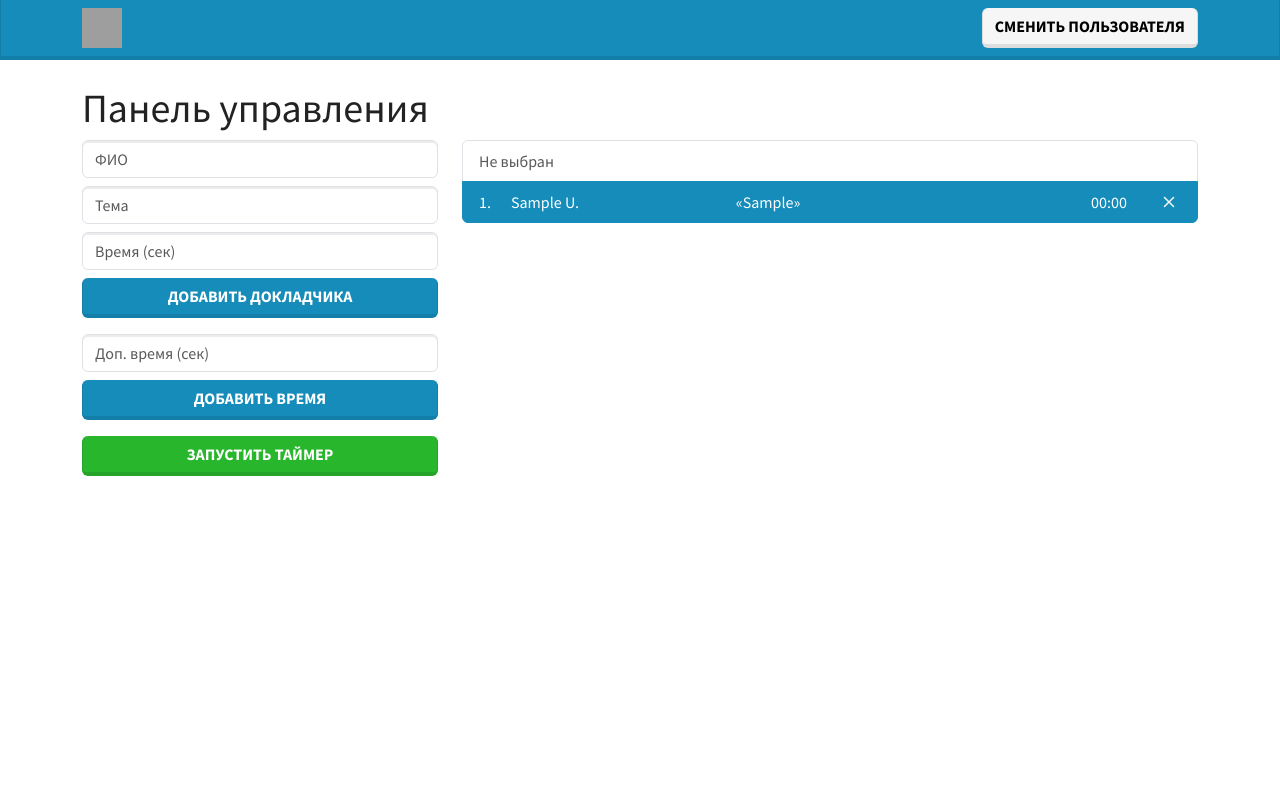
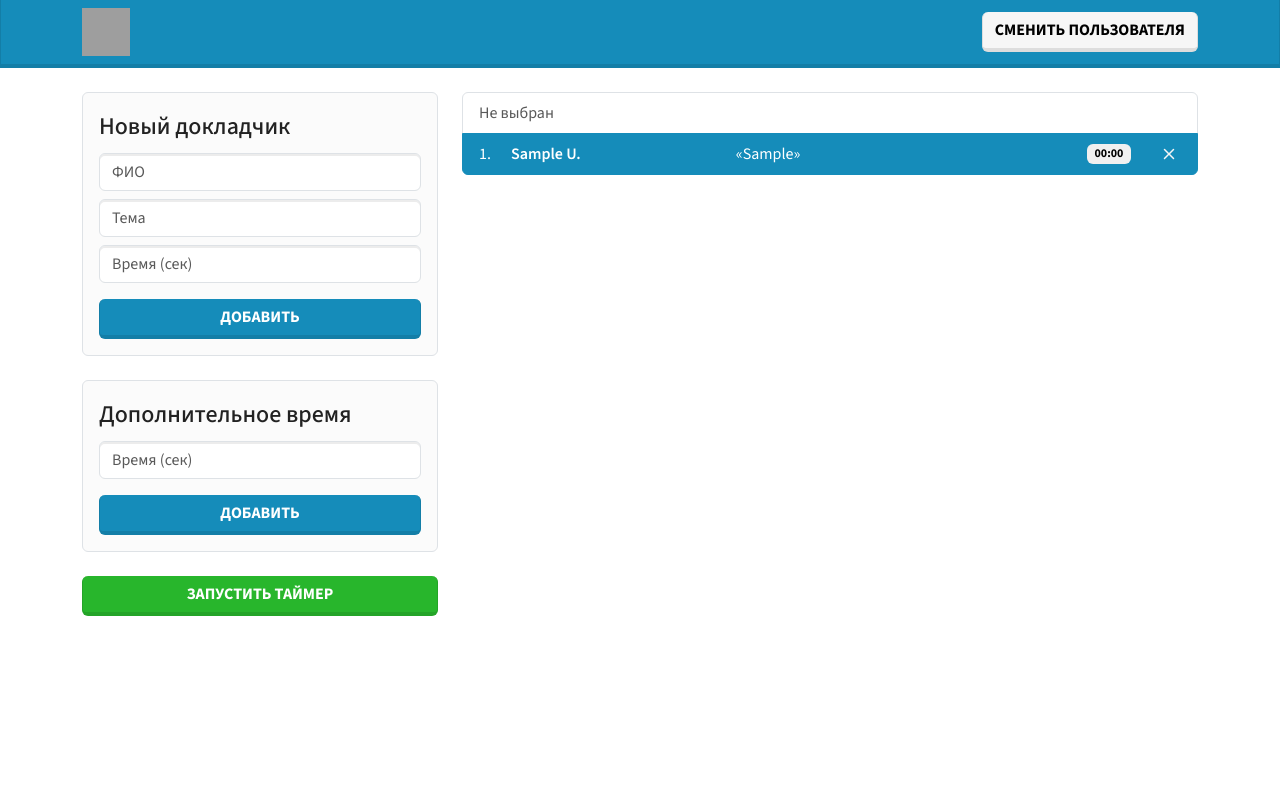
Before and after one commit to dkoeni9/conference-app, a Django app: page /dashboard/ in a window 1280 px wide. Run offline with Django 5.2, Linux system fonts and the light colour scheme; a user stored in the database is signed in; tables that the repository leaves empty hold one stand-in row (values such as "Sample post"); some libraries are stand-ins or nearby versions; grey boxes are pictures that could not be loaded.

Commit message:
style: minor UI improvements

```diff
--- a/core/static/core/css/styles.css
+++ b/core/static/core/css/styles.css
@@ -1,6 +1,14 @@
+@font-face {
+    font-family: 'Source Sans 3 Variable';
+    src: url('../fonts/SourceSans3-VariableFont_wght.ttf') format('truetype');
+    font-weight: 100 900;
+    font-style: normal;
+}
+
 html,
 body {
     height: 100%;
+    font-family: 'Source Sans 3 Variable', sans-serif;
 }
 
 /* logotype */
--- a/core/static/core/dashboard.js
+++ b/core/static/core/dashboard.js
@@ -1,5 +1,5 @@
 import { api } from "./api.js";
-import { addSpeakerButton, updateDeleteIconStyles } from "./dom.js";
+import { addSpeakerButton, updateSpeakerItemStyles } from "./dom.js";
 import { formatTime } from "./shared.js";
 import { state } from "./state.js";
 
@@ -17,7 +17,7 @@ document.addEventListener("DOMContentLoaded", function () {
     state.timerInterval = null;
 
     // Ensure initial state for delete icons
-    updateDeleteIconStyles();
+    updateSpeakerItemStyles();
 
 
     speakerList.addEventListener("click", async (event) => {
@@ -62,7 +62,7 @@ document.addEventListener("DOMContentLoaded", function () {
 
                 btn.remove();
                 // Update delete icon styles after removal
-                updateDeleteIconStyles();
+                updateSpeakerItemStyles();
 
                 // alert("Спикер удалён.");
             } catch (error) {
@@ -105,7 +105,7 @@ document.addEventListener("DOMContentLoaded", function () {
         state.timeLimit = parseInt(btn.dataset.timeLimit || "0", 10);
 
         // Update delete icon styles when active speaker changes
-        updateDeleteIconStyles();
+        updateSpeakerItemStyles();
 
         await api.setSpeaker(state.speakerId);
     });
@@ -185,7 +185,7 @@ document.addEventListener("DOMContentLoaded", function () {
 
             addSpeakerButton(speakerList, data);
             // Ensure delete icon classes are correct for the new list
-            updateDeleteIconStyles();
+            updateSpeakerItemStyles();
             // alert("Спикер добавлен!");
 
             document.getElementById("new-speaker-name").value = "";
--- a/core/static/core/dom.js
+++ b/core/static/core/dom.js
@@ -34,14 +34,21 @@ export function addSpeakerButton(listElement, speaker) {
 }
 
 
-export function updateDeleteIconStyles() {
+export function updateSpeakerItemStyles() {
     const speakerList = document.getElementById("speaker-list");
 
     speakerList.querySelectorAll(".list-group-item").forEach(item => {
-        const span = item.querySelector(".delete-speaker");
-        if (!span) return;
+        const deleteIcon = item.querySelector(".delete-speaker");
+        const timeSpan = item.querySelector(".speaker-time");
 
-        span.classList.toggle("text-light", item.classList.contains("active"));
-        span.classList.toggle("text-dark", !item.classList.contains("active"));
+        if (deleteIcon) {
+            deleteIcon.classList.toggle("text-light", item.classList.contains("active"));
+            deleteIcon.classList.toggle("text-dark", !item.classList.contains("active"));
+        }
+
+        if (timeSpan) {
+            timeSpan.classList.toggle("text-bg-secondary", item.classList.contains("active"));
+            timeSpan.classList.toggle("text-bg-primary", !item.classList.contains("active"));
+        }
     });
 }
--- a/core/templates/core/dashboard.html
+++ b/core/templates/core/dashboard.html
@@ -4,19 +4,27 @@
 {% block title %}Панель управления{% endblock %}
 
 {% block main %}
-<h1>Панель управления</h1>
-<section class="row gy-3">
+<section class="row g-4">
+
     <div class="col-md-4">
-        <form id="add-speaker-form" class="mb-3">
-            <input type="text" id="new-speaker-name" class="form-control mb-2" placeholder="ФИО" required>
-            <input type="text" id="new-speaker-topic" class="form-control mb-2" placeholder="Тема" required>
-            <input type="number" id="new-speaker-time" class="form-control mb-2" placeholder="Время (сек)" min="10" required>
-            <button id="add-speaker-button" class="btn btn-primary w-100">Добавить докладчика</button>
+        <form id="add-speaker-form" class="mb-4 p-3 border rounded bg-light-subtle">
+            <fieldset>
+                <legend class="fw-medium">Новый докладчик</legend>
+                <input type="text" id="new-speaker-name" class="form-control mb-2" placeholder="ФИО" required>
+                <input type="text" id="new-speaker-topic" class="form-control mb-2" placeholder="Тема" required>
+                <input type="number" id="new-speaker-time" class="form-control mb-3" placeholder="Время (сек)" min="10" required>
+            </fieldset>
+
+            <button id="add-speaker-button" class="btn btn-primary w-100">Добавить</button>
         </form>
 
-        <form id="time-control-form" class="mb-3">
-            <input type="number" id="extra-time-input" class="form-control mb-2" placeholder="Доп. время (сек)" />
-            <button id="add-time-button" class="btn btn-primary w-100">Добавить время</button>
+        <form id="time-control-form" class="mb-4 p-3 border rounded bg-light-subtle">
+            <fieldset>
+                <legend class="fw-medium">Дополнительное время</legend>
+                <input type="number" id="extra-time-input" class="form-control mb-3" placeholder="Время (сек)" />
+            </fieldset>
+
+            <button id="add-time-button" class="btn btn-primary w-100">Добавить</button>
         </form>
 
         <button id="toggle-conference-button" class="btn btn-success w-100">Запустить таймер</button>
@@ -30,9 +38,9 @@
 
             {% for speaker in speakers %}
             <button type="button" class="speaker-item list-group-item list-group-item-action {% if speaker.id == current_speaker.id %}active{% endif %}" data-id="{{ speaker.id }}" data-name="{{ speaker.full_name }}" data-time-limit="{{ speaker.time_limit_seconds }}">
-                <span class="speaker-name">{{ speaker.short_name }}</span>
+                <span class="speaker-name fw-semibold">{{ speaker.short_name }}</span>
                 <span class="speaker-topic text-truncate">&laquo;{{ speaker.topic }}&raquo;</span>
-                <span class="speaker-time">{{ speaker.time_limit_formatted|default:"00:00" }}</span>
+                <span class="speaker-time badge text-bg-primary">{{ speaker.time_limit_formatted|default:"00:00" }}</span>
 
                 <span class="icon-wrapper delete-speaker text-dark">
                     <!-- <svg xmlns="http://www.w3.org/2000/svg" width="24" height="24" fill="currentColor" stroke="currentColor" stroke-width=".2" viewBox="0 0 16 16"> -->
--- a/core/templates/core/layout.html
+++ b/core/templates/core/layout.html
@@ -12,14 +12,14 @@
             var csrftoken = '{{ csrf_token }}';
         </script>
     </head>
-    <body class="d-flex flex-column bg-body">
+    <body class="d-flex flex-column {% if request.resolver_match.url_name == 'login' %}bg-body-tertiary{% else %}bg-body{% endif %}">
 
         {% if user.is_authenticated %}
         <header class="w-100">
             <nav class="navbar navbar-expand-lg bg-primary">
                 <div class="container">
                     <a href="{{ logo_url }}">
-                        <img src="{% static 'core/img/logo-2.png' %}" alt="Logo" width="40" height="40">
+                        <img src="{% static 'core/img/logo-2.png' %}" alt="Logo" width="48" height="48">
                     </a>
                     <form method="post" action="{% url 'logout' %}" class="d-flex ms-auto">
                         {% csrf_token %}
```
Also changed, not shown: core/templates/core/login.html (+9 -5 lines), core/static/core/fonts/SourceSans3-VariableFont_wght.ttf (added).
